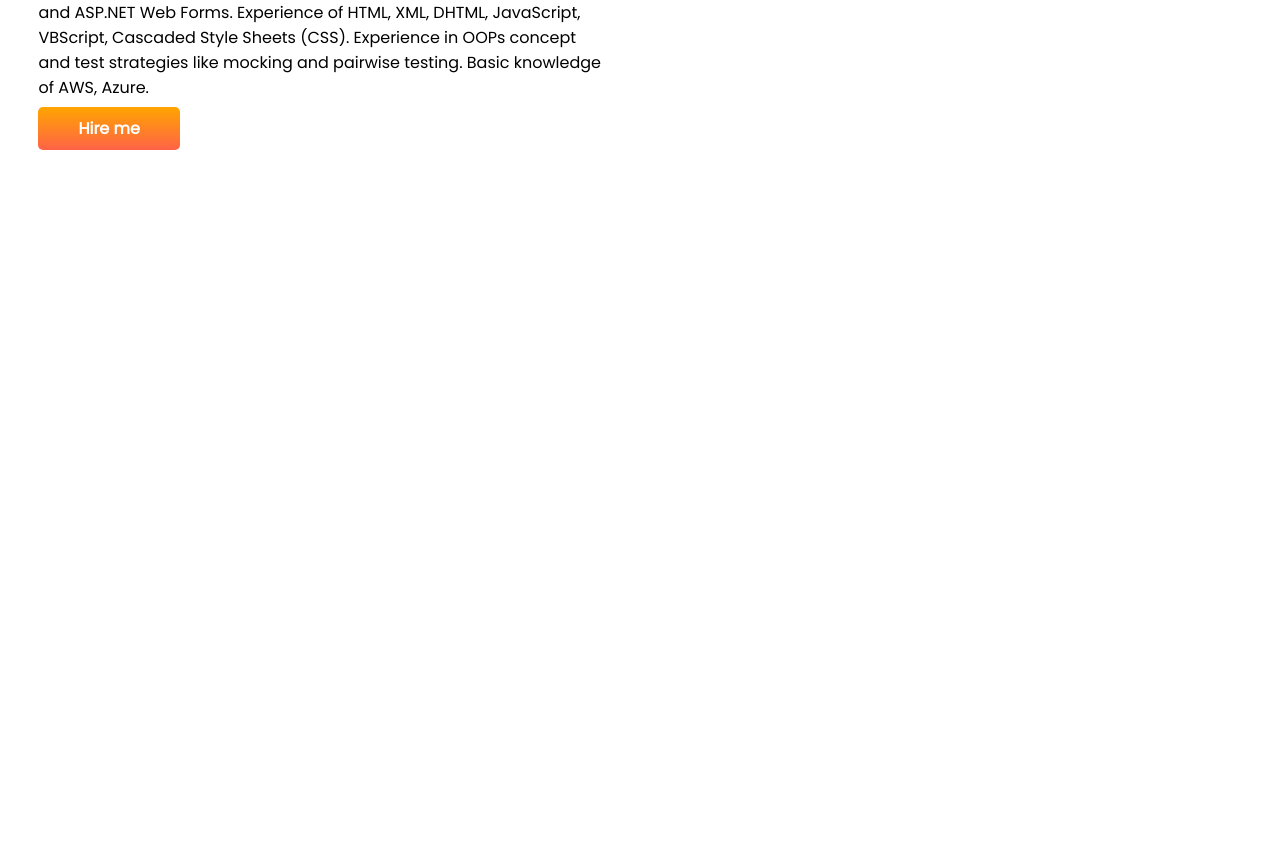
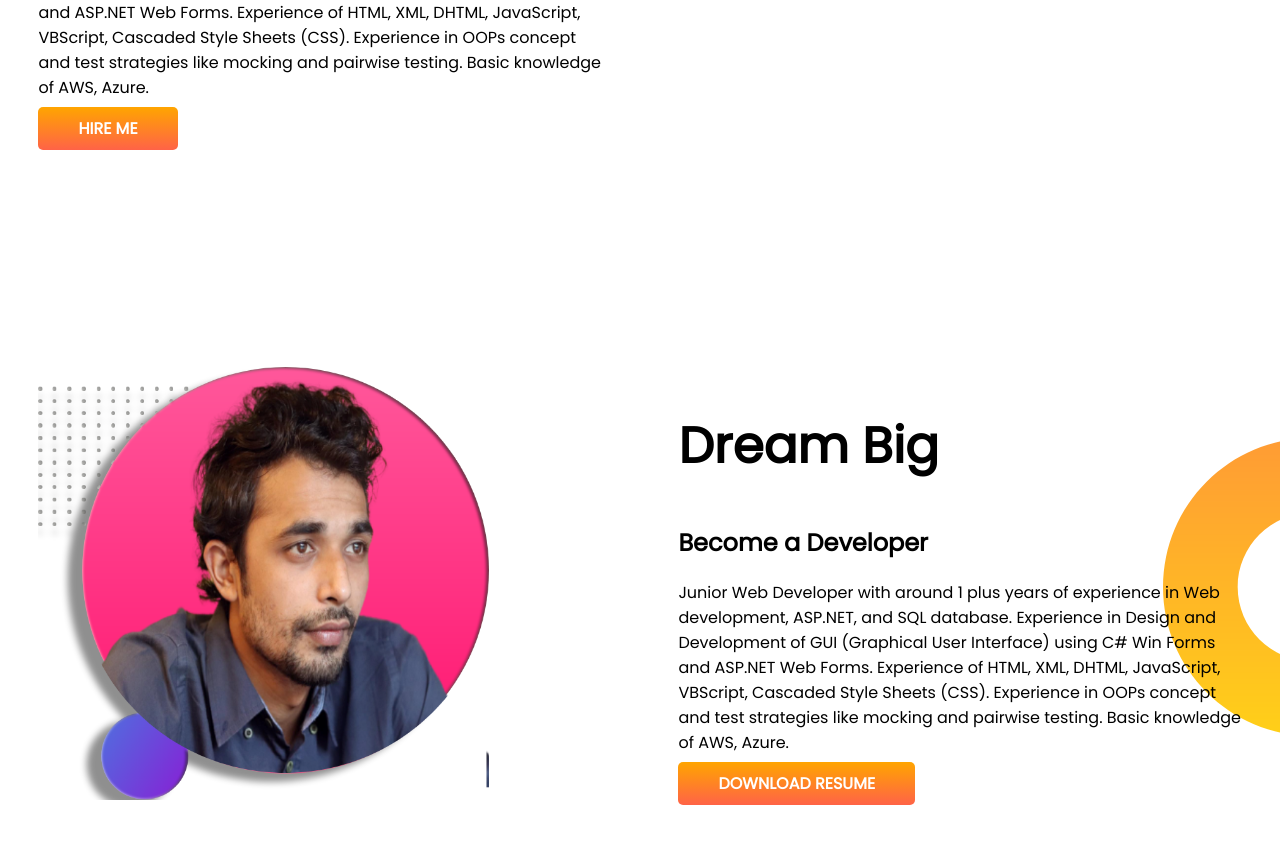
Before and after one commit to Yousuf-Talukdar/developer-portfolio, a plain HTML site: page index.html in a window 1280 px wide. Shown: the part 511-1360 px from the top of the page. Before the commit the page ends 800 px from the top, so only its background shows below. Drawn offline with Linux system fonts and the light colour scheme.

Commit message:
Section added

```diff
--- a/index.html
+++ b/index.html
@@ -28,13 +28,33 @@
                 concept and test strategies like mocking and pairwise testing. Basic knowledge of AWS, Azure.
 
             </p>
-            <a class="link-button" target="_blank" href="https://www.facebook.com/sunno.sagar">Hire me</a>
+            <a class="link-button" target="_blank" href="https://www.facebook.com/sunno.sagar">HIRE ME</a>
 
         </div>
         <div class="half-width">
             <img src="images/pic1.png" alt="Yousuf's Photo">
         </div>
     </section>
+    <section class="dream-big">
+        <div class="half-width">
+            <img src="images/pic3.png" alt="">
+        </div>
+
+        <div class="half-width">
+            <h1>Dream Big</h1>
+            <h2>Become a Developer</h2>
+            <p>
+                Junior Web Developer with around 1 plus years of experience in Web development, ASP.NET, and SQL
+                database. Experience in Design and Development of GUI (Graphical User Interface) using C# Win Forms and
+                ASP.NET Web Forms. Experience of HTML, XML, DHTML, JavaScript, VBScript, Cascaded Style Sheets (CSS).
+                Experience in OOPs concept and test strategies like mocking and pairwise testing. Basic knowledge of
+                AWS, Azure.
+            </p>
+            <a class="link-button" class="" target="_blank" href="">DOWNLOAD RESUME</a>
+
+        </div>
+
+    </section>
 </body>
 
 </html>
--- a/main.css
+++ b/main.css
@@ -10,6 +10,7 @@ h1{
 }
 section{
     display: flex;
+    margin-bottom: 150px;
 }
 .half-width{
     width: 50%;
@@ -31,3 +32,8 @@ section{
     background-image: url(images/top-banner.png);
     background-repeat: no-repeat;
 }
+.dream-big{
+    background-image: url(images/dream-bg.png);
+    background-repeat: no-repeat;
+    background-position: right;
+}
```
